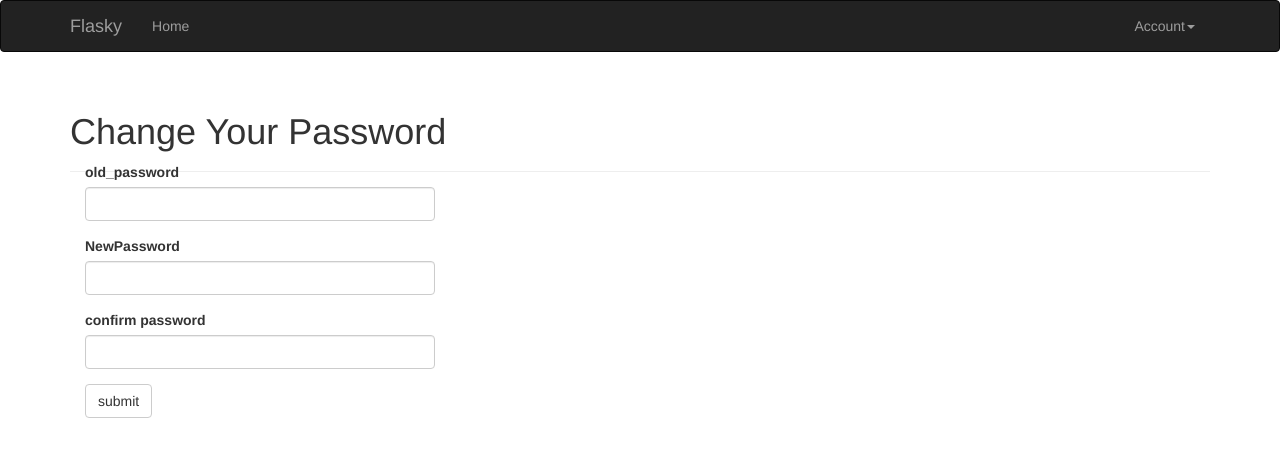
After one commit to menghao2015/msflask, a Flask app: page /auth/change_password in a window 1280 px wide. The commit adds this page. Shown: the top 457 px of the page. Run offline with Flask 2, Linux system fonts and the light colour scheme; a user stored in the database is signed in; tables that the repository leaves empty hold one stand-in row (values such as "Sample post"); some libraries are stand-ins or nearby versions.

Commit message:
8-change_password

```diff
--- a/myapp/auth/forms.py
+++ b/myapp/auth/forms.py
@@ -3,6 +3,15 @@ from wtforms import StringField, PasswordField, BooleanField, SubmitField
 from wtforms.validators import Required, Length, Email, Regexp, EqualTo
 from wtforms import ValidationError
 from ..models import User
+
+
+class ChangePasswordForm(Form):
+	old_password = PasswordField('old_password', validators = [Required()])
+	new_password1 = PasswordField('NewPassword', validators = [Required(),
+					 EqualTo('new_password2', 'PW do not match')])
+
+	new_password2 = PasswordField('confirm password', validators = [Required()])
+	submit = SubmitField('submit')
 
 class LoginForm(Form):
 	email = StringField('email', validators = [Required(),
@@ -15,8 +24,8 @@ class LoginForm(Form):
 class RegistrationForm(Form):
 	email = StringField('email', validators=[Required(),Length(1,64), Email()])
 	username = StringField('username', validators=[Required(), Length(1,64),
-												Regexp('^[A-Za-z][A-Za-z0-9._]*$',0,
-												'Username must have only letters,numbers, dots or underscores')])
+						Regexp('^[A-Za-z][A-Za-z0-9._]*$',0,
+						'Username must have only letters,numbers, dots or underscores')])
 	password = PasswordField('password',validators=[Required(), EqualTo('password2', 'password do not match')])
 	password2 = PasswordField('confirm password', validators = [Required()])
 	submit = SubmitField('register')
--- a/myapp/auth/views.py
+++ b/myapp/auth/views.py
@@ -5,6 +5,7 @@ from flask.ext.login import logout_user,login_required
 from . import auth
 from .forms import LoginForm
 from .forms import RegistrationForm
+from .forms import ChangePasswordForm
 from ..models import User
 from .. import db
 from ..email  import send_email
@@ -78,3 +79,16 @@ def resend_confirmation():
 			'auth/email/confirm', user = current_user, token = token)
 	flash('A new confirmation email has been sent to your email.')
 	return redirect(url_for('main.index'))
+
+@auth.route('/change_password', methods = ['GET', 'POST'])
+@login_required
+def change_password():
+	form = ChangePasswordForm()
+	if form.validate_on_submit():
+		if current_user.verify_password(form.old_password.data):
+			current_user.password = form.new_password1.data
+			#current_user.password(form.new_password1.data) ??????????
+			db.session.add(current_user)
+			flash('Change password competer')
+			return redirect(url_for('auth.login'))
+	return render_template('auth/change_password.html', form = form)
--- /dev/null
+++ b/myapp/templates/auth/change_password.html
@@ -0,0 +1,14 @@
+{% extends "base.html" %}
+{% import "bootstrap/wtf.html" as wtf %}
+
+{% block title %} Change-Password {% endblock %}
+
+{% block page_content %}
+<div class="page-header">
+	<h1>Change Your Password</h1>
+	<div class="col-md-4">
+	{{ wtf.quick_form(form) }}
+	</div>
+</div>
+
+{% endblock %}
--- a/myapp/templates/base.html
+++ b/myapp/templates/base.html
@@ -28,7 +28,13 @@
 
 		<ul class="nav navbar-nav navbar-right">
 			{% if current_user.is_authenticated %}
-			<li> <a href="{{ url_for('auth.logout') }}" > Sign Out</a></li>
+			<li class="dropdown">
+			<a href="#" class="dropdown-toggle" data-toggle="dropdown">Account<b class="caret"></b></a>
+			<ul class="dropdown-menu">
+				<li> <a href="{{ url_for('auth.change_password') }}">Change Password</a></li>
+				<li> <a href="{{ url_for('auth.logout') }}" > Sign Out</a></li>
+			</ul>
+			</li>
 			{% else %}
 			<li> <a href="{{ url_for('auth.login') }}"> Sign In</a></li>
 			{% endif %}
```
Also changed, not shown: 1 other file.
